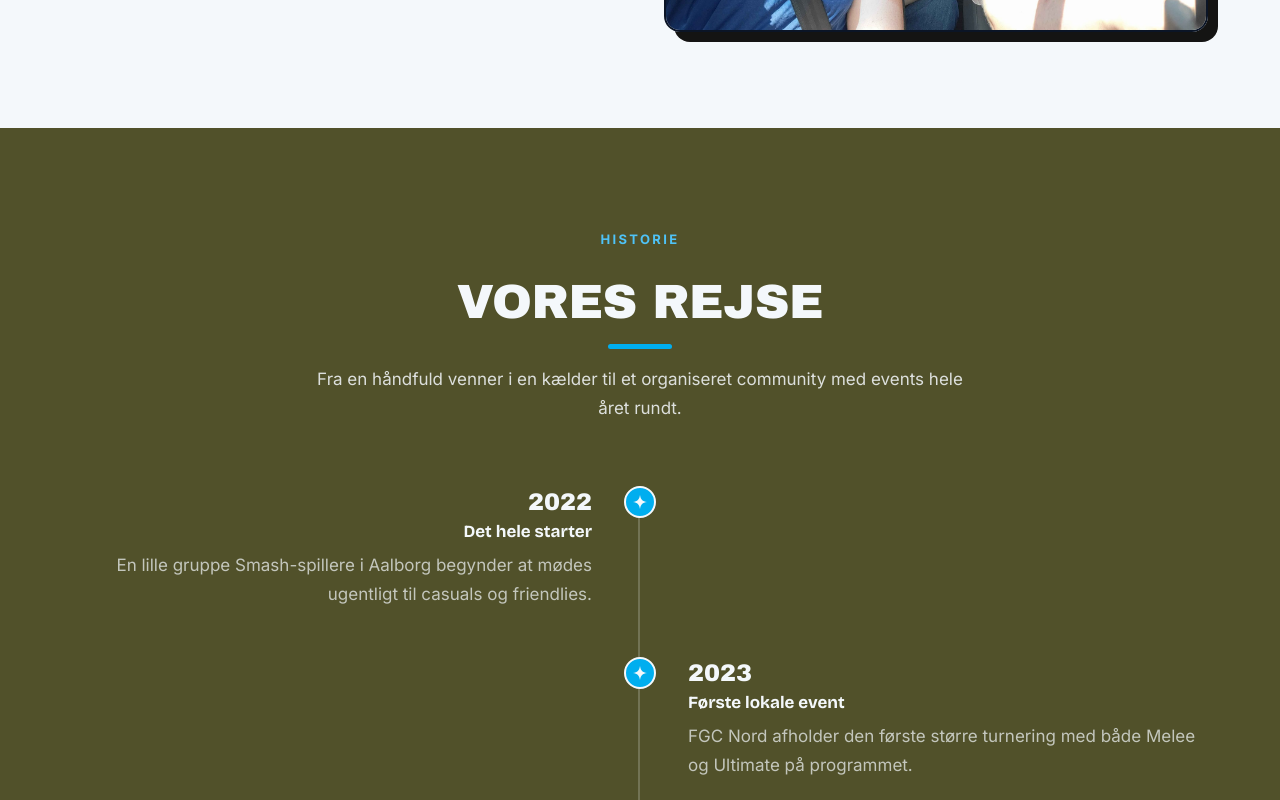
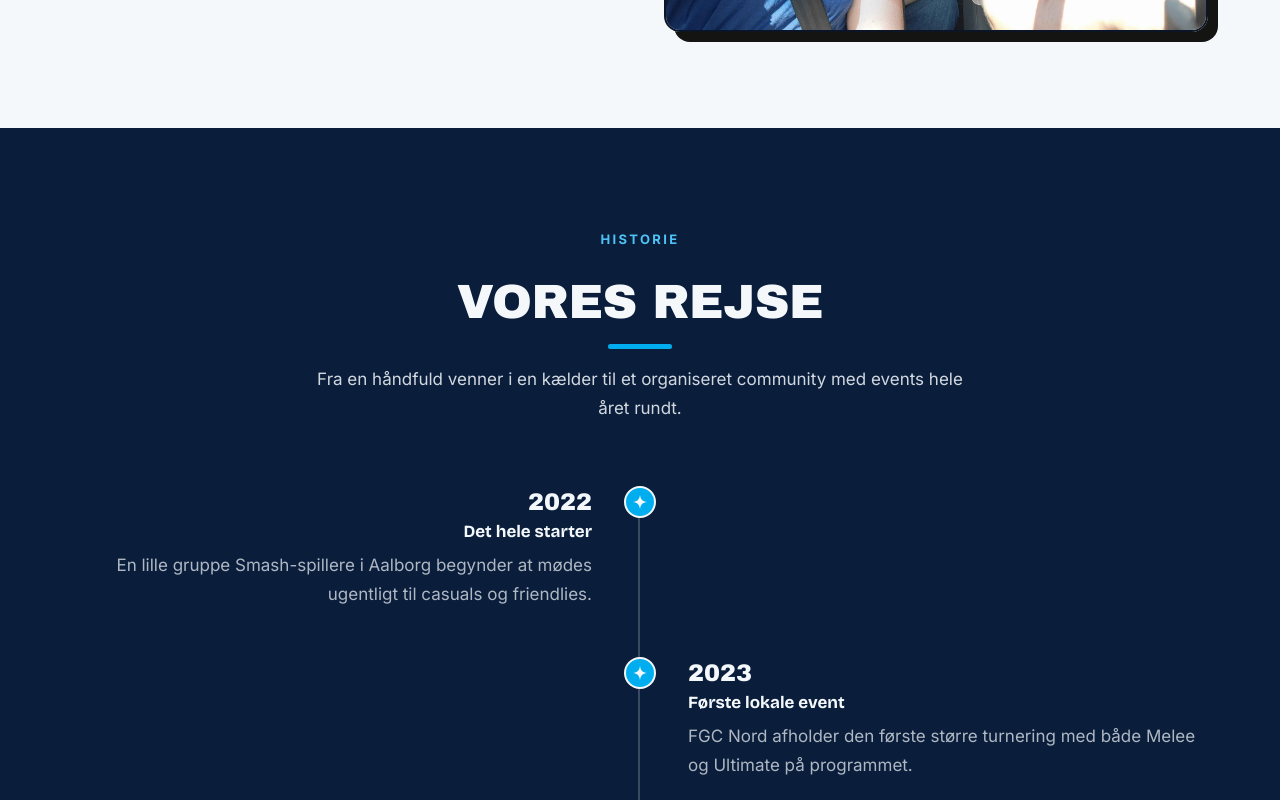
Before and after one commit to YusakuKun/FGCNORD.DK, a React (Vite) app: page /om in a window 1280 px wide. Shown: the part 920-1720 px from the top of the page. Built offline with nearby package versions, Linux system fonts and the light colour scheme.

Commit message:
om: historie-sektion olive→coal

```diff
--- a/src/pages/Om.tsx
+++ b/src/pages/Om.tsx
@@ -145,7 +145,7 @@ export function Om() {
       </section>
 
       {/* History */}
-      <section className="section-padding bg-olive text-cream">
+      <section className="section-padding bg-coal text-cream">
         <div className="container-site px-4 sm:px-6 lg:px-8">
           <SectionHeader
             eyebrow="Historie"
```
